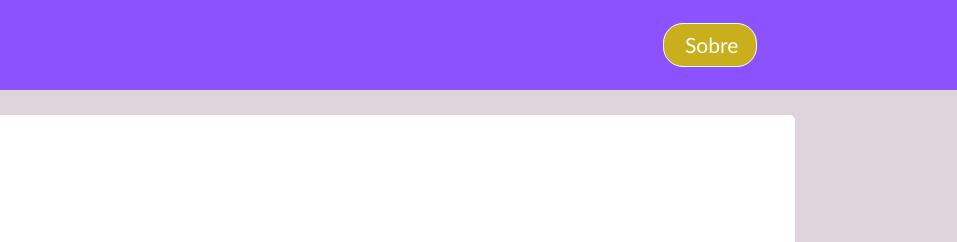
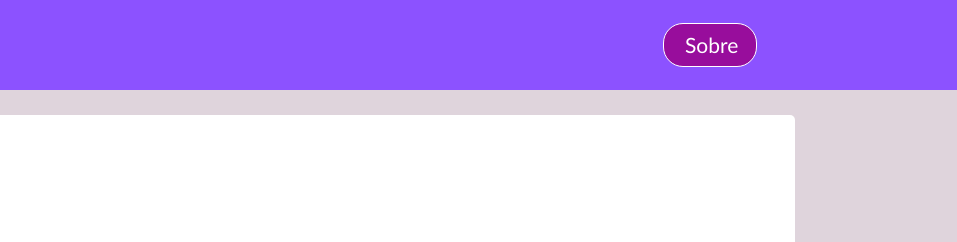
Before and after one commit to tha-izy/primeiro-projeto-html-css, a plain HTML site: page index.html in a window 1280 px wide. In both pictures the pointer is over the link "Sobre". Shown: the top 242 px of the page, 323-1280 px from the left. Drawn offline with Linux system fonts and the light colour scheme.

Commit message:
index.css

```diff
--- a/index.css
+++ b/index.css
@@ -24,6 +24,7 @@ header {
     font-weight: bold;
     font-size: 18px;
 }
+
 .input {
     border-radius: 32px;
     height: 0;
@@ -43,7 +44,7 @@ header {
 }
 
 .input:hover {
-    background: #c9af1c;
+    background: #980d9c;
     border: solid #FFFFFF 1px;
     border-radius: 20px;
     text-decoration: none;
```
